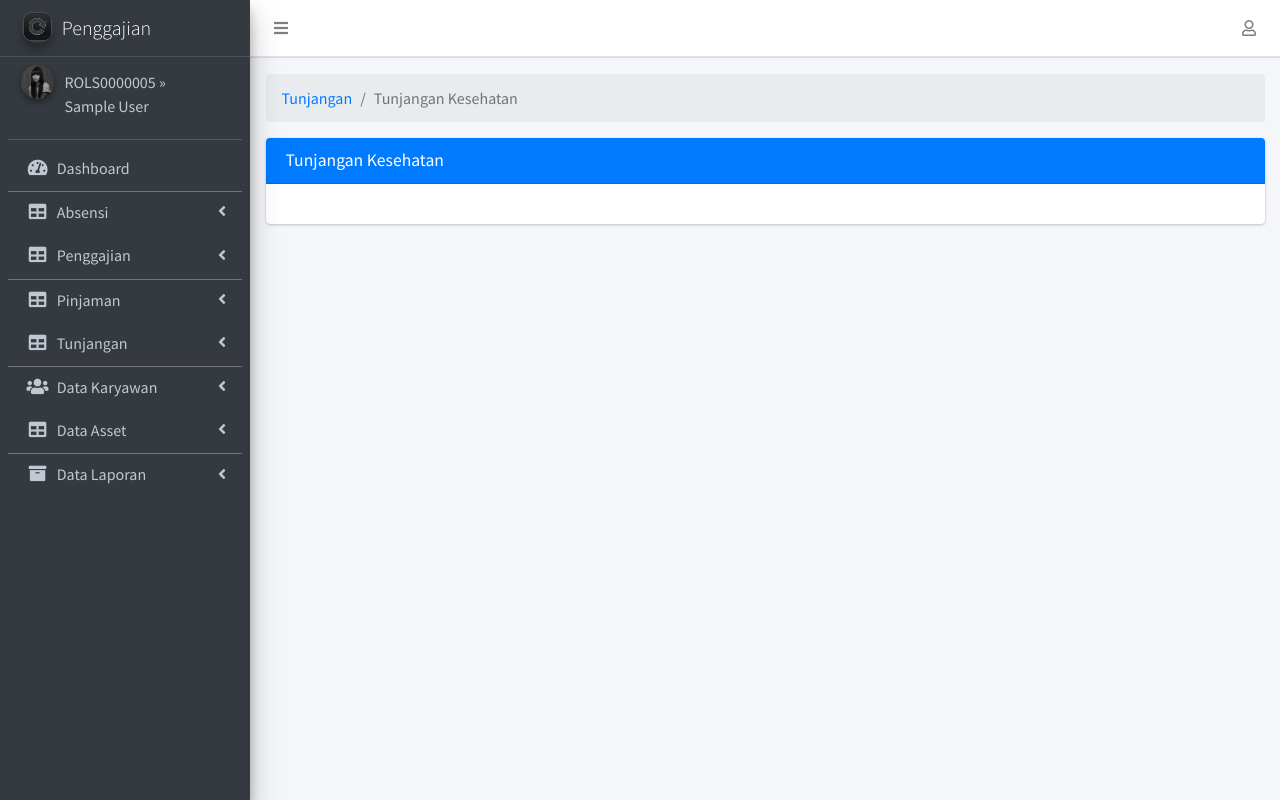
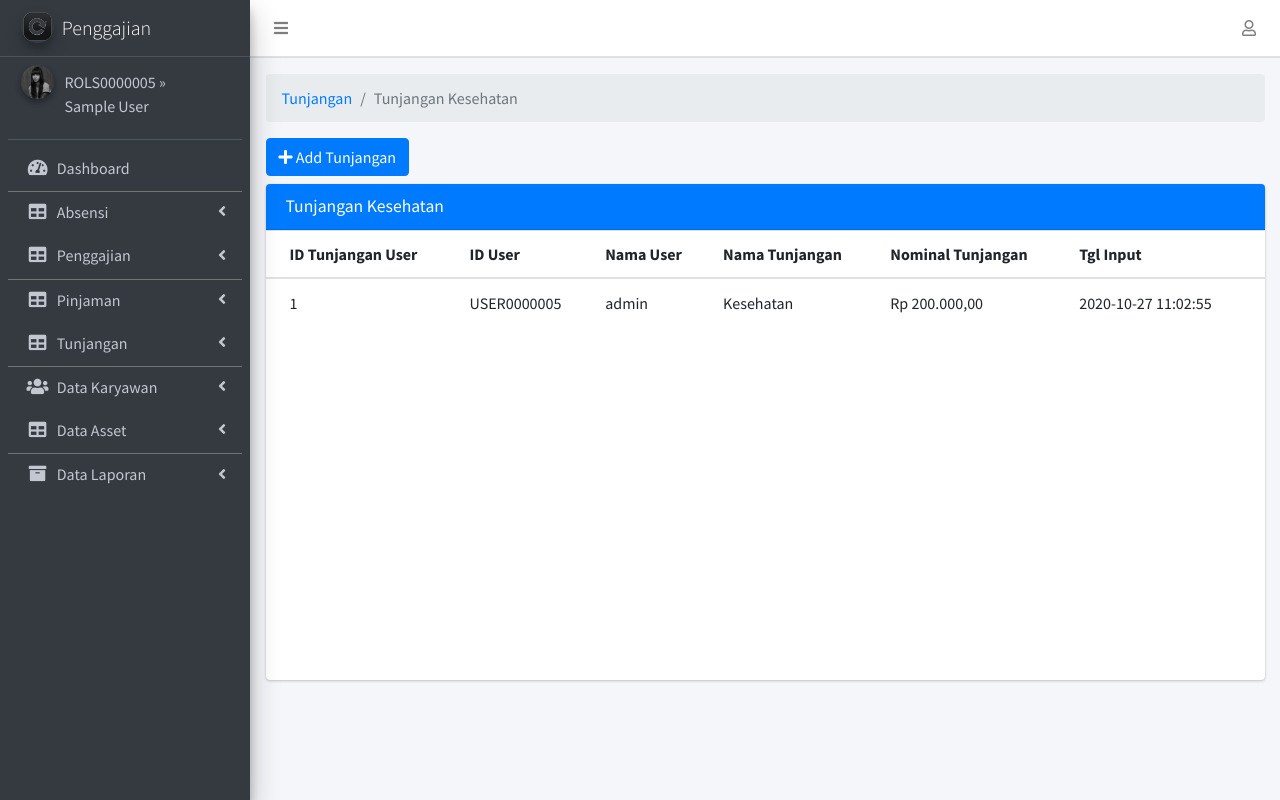
Before and after one commit to codemetik/penggajian, a PHP site: page /index.php?page=tunjangan_kesehatan in a window 1280 px wide. Run offline with PHP 8.4, Linux system fonts and the light colour scheme; the visitor is signed in with stand-in values (Sample User, id 1); data comes from the database, SQL or seed files in the repository; both versions use the stored data as it was after the commit; some libraries are stand-ins or nearby versions.

Commit message:
web_penggajian 2

```diff
--- a/pages/data_tunjangan/tunjangan_kesehatan.php
+++ b/pages/data_tunjangan/tunjangan_kesehatan.php
@@ -7,14 +7,108 @@
   </div><!-- /.col -->
 </div><!-- /.row -->
 <div class="row">
+	<div class="col-3">
+		<a href="" class="btn btn-primary mb-2" data-toggle="modal" data-target="#modal-default"><i class="fa fa-plus"></i> Add Tunjangan</a>
+	</div>
 	<div class="col-sm-12">
 		<div class="card">
 			<div class="card-header bg-blue">
 				<h3 class="card-title">Tunjangan Kesehatan</h3>
 			</div>
-			<div class="card-body">
-
+			<div class="card-body table-responsive p-0" style="height: 450px;">
+				<table class="table table-head-fixed text-nowrap font-10">
+					<thead>
+						<tr>
+							<th>ID Tunjangan User</th>
+							<th>ID User</th>
+							<th>Nama User</th>
+							<th>Nama Tunjangan</th>
+							<th>Nominal Tunjangan</th>
+							<th>Tgl Input</th>
+						</tr>
+					</thead>
+					<tbody>
+					<?php
+					$sql = mysqli_query($koneksi, "SELECT * FROM tb_tunjangan X INNER JOIN tb_tunjangan_user Y ON y.id_tunjangan = x.id_tunjangan INNER JOIN tb_user z ON z.id_user = y.id_user WHERE y.id_tunjangan = 'TUNJ001'");
+					while ($data = mysqli_fetch_array($sql)) { ?>
+						<tr>
+							<td><?= $data['id_tunjangan_user']; ?></td>
+							<td><?= $data['id_user']; ?></td>
+							<td><?= $data['nama_user']; ?></td>
+							<td><?= $data['nama_tunjangan']; ?></td>
+							<td><?= rupiah($data['nominal_tunjangan']); ?></td>
+							<td><?= $data['tgl_input']; ?></td>
+						</tr>
+					<?php }
+					?>
+					</tbody>
+				</table>
 			</div>
 		</div>
 	</div>
 </div>
+
+<div class="modal fade" id="modal-default">
+<div class="modal-dialog">
+  <div class="modal-content">
+    <div class="modal-header">
+      <h4 class="modal-title">Input Tunjangan Kesehatan</h4>
+      <button type="button" class="close" data-dismiss="modal" aria-label="Close">
+        <span aria-hidden="true">&times;</span>
+      </button>
+    </div>
+<form action="pages/proses/proses_tunjangan_kesehatan.php" method="POST">
+    <div class="modal-body">
+      <div class="row">
+      	<div class="col-sm-12">
+      		<div class="form-group">
+              <label>Nama User</label>
+              <select class="form-control-sm select2" name="id_user" id="id_user" style="width: 100%;" required>
+              	<option value="">--Pilih--</option>
+                <?php
+                $user = mysqli_query($koneksi, "SELECT * FROM tb_user");
+  				while ($duser = mysqli_fetch_array($user)) {
+  					$cekuser = mysqli_query($koneksi, "SELECT x.id_user, nip, nama_user, jenis_kelamin, nama_jabatan, tgl_masuk_user, TIMESTAMPDIFF(MONTH, tgl_masuk_user,NOW()) AS masa_kerja FROM tb_rols_user X INNER JOIN tb_user Y ON y.id_user = x.id_user INNER JOIN tb_jabatan z ON z.id_jabatan = x.id_jabatan WHERE x.id_user = '".$duser['id_user']."' GROUP BY id_rols_user ASC");
+  					$dcek = mysqli_fetch_array($cekuser);
+  					//cek jika masa kerja lebih atau sama dengan batas waktu yakni 12 bulan
+  					if ($dcek['masa_kerja'] >= 12) {
+
+  						$cektu = mysqli_query($koneksi, "SELECT * FROM tb_tunjangan_user WHERE id_user = '".$dcek['id_user']."'");
+  						$tucek = mysqli_num_rows($cektu);
+  						//cek jika ada di table tunangan maka tidak ditampilkan
+  						if ($tucek > 0) {
+  							echo "";
+  						}else{
+  							echo "<option value='".$duser['id_user']."'>".$duser['nama_user'].", Masa Kerja : ".$dcek['masa_kerja']." Bln"."</option>";
+  						}
+
+  					}else{
+  						echo "";
+  					}
+
+  				}
+                ?>
+              </select>
+            </div>
+            <div class="form-group">
+            	<label>Tgl Input</label>
+            	<?php
+            	date_default_timezone_set('Asia/Jakarta');
+				$tgl_input = date("Y-m-d h:i:s");
+            	?>
+            	<input type="text" name="tgl_input" class="form-control" value="<?= $tgl_input; ?>">
+            </div>
+        </div>
+      </div>
+    </div>
+    <div class="modal-footer justify-content-between">
+      <button type="button" class="btn btn-default" data-dismiss="modal">Close</button>
+      <button type="submit" name="simpan" class="btn btn-primary"><i class="fa fa-save"></i> Simpan Perubahan</button>
+    </div>
+</form>
+  </div>
+  <!-- /.modal-content -->
+</div>
+<!-- /.modal-dialog -->
+</div>
+<!-- /.modal -->
--- a/query_penggajian/query_penggajian.sql
+++ b/query_penggajian/query_penggajian.sql
@@ -72,3 +72,5 @@ INNER JOIN tb_user Y ON y.id_user = x.id_user
 
 SELECT * FROM tb_jabatan X
 INNER JOIN tb_gaji Y ON y.id_jabatan = x.id_jabatan
+
+SELECT * FROM tb_tunjangan
```
Also changed, not shown: pages/proses/proses_tunjangan_kesehatan.php (added, +24 -0 lines), query_penggajian/db_penggajian.sql (+39 -5 lines), pages/pinjaman/pinjaman_karyawan.php (indentation only).
